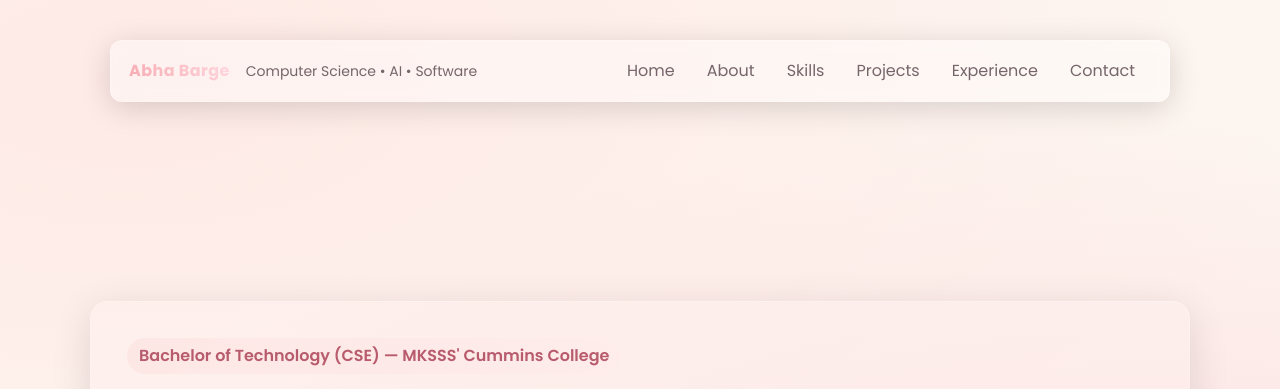
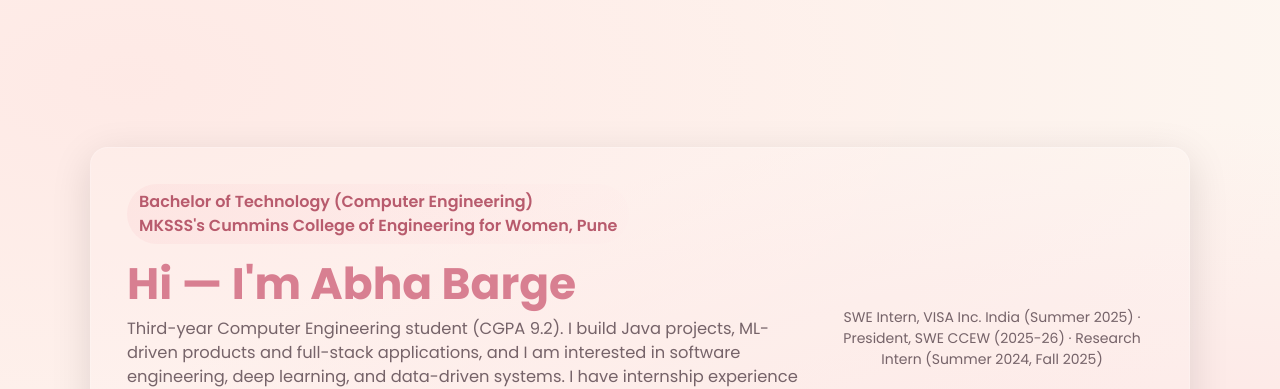
Before and after one commit to AbhaBarge/AbhaBarge.github.io, a plain HTML site: page index.html in a window 1280 px wide. Shown: the top 389 px of the page. Drawn offline with nearby package versions, Linux system fonts and the light colour scheme; a small style sheet from the web is missing.

Commit message:
Updated index.html

```diff
--- a/index.html
+++ b/index.html
@@ -220,36 +220,13 @@ footer { margin-top:40px; color:var(--muted); text-align:center; padding:18px 0;
 <body>
 
   <!-- =========================
-       NAVIGATION (Bootstrap)
-       ========================= -->
-  <div class="container page-container">
-    <nav class="d-flex align-items-center justify-content-between site-nav">
-      <div class="d-flex align-items-center">
-        <div class="site-brand mr-3">Abha Barge</div>
-        <div class="muted small">Computer Science • AI • Software</div>
-      </div>
-
-      <div>
-        <ul class="nav">
-          <li class="nav-item"><a class="nav-link" href="#home">Home</a></li>
-          <li class="nav-item"><a class="nav-link" href="#about">About</a></li>
-          <li class="nav-item"><a class="nav-link" href="#skills">Skills</a></li>
-          <li class="nav-item"><a class="nav-link" href="#projects">Projects</a></li>
-          <li class="nav-item"><a class="nav-link" href="#experience">Experience</a></li>
-          <li class="nav-item"><a class="nav-link" href="#contact">Contact</a></li>
-        </ul>
-      </div>
-    </nav>
-  </div>
-
-  <!-- =========================
        HERO / HOME
        ========================= -->
   <section id="home" class="hero">
     <div class="page-container hero-card reveal">
       <div class="row align-items-center">
         <div class="col-md-8 hero-intro">
-          <span class="role">Bachelor of Technology (CSE) — MKSSS' Cummins College</span>
+          <span class="role">Bachelor of Technology (Computer Engineering) <br> MKSSS's Cummins College of Engineering for Women, Pune</span>
           <h1>Hi — I'm Abha Barge</h1>
           <p>
             Third-year Computer Engineering student (CGPA 9.2). I build Java projects, ML-driven products and full-stack applications,
```
